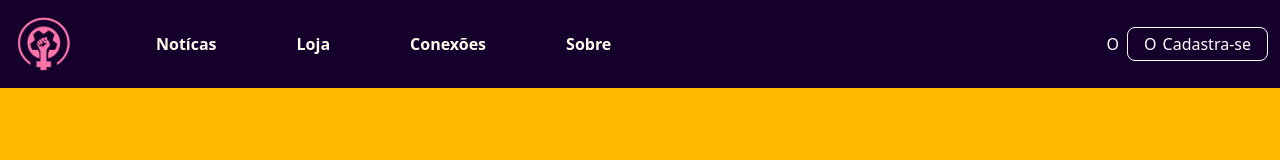
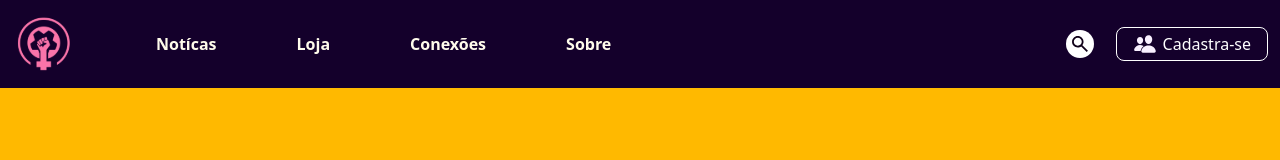
Before and after one commit to syinapse/PassaBola-website, a React (Vite) app: page / in a window 1280 px wide. Shown: the top 160 px of the page. Built offline with nearby package versions, Linux system fonts and the light colour scheme.

Commit message:
feat: adicionando imgs header

```diff
--- a/src/components/Header1.jsx
+++ b/src/components/Header1.jsx
@@ -3,6 +3,8 @@ import { ButtonCadastro } from './ui/ButtonCadastro'
 import { useNavigate } from 'react-router-dom'
 
 import logo from '../assets/logos/LogoPassaabola.svg'
+import search from '../assets/icons/BasicSearch.svg'
+
 export const Header1 = () => {
   const handleClick = () => {
     navigate('/cadastro')
@@ -27,8 +29,8 @@ const navigate = useNavigate()
 
 
       <div className="flex items-center gap-2 text-white">
-        <span>O</span>
-        <ButtonCadastro onClick={handleClick} />
+ <img src={search} alt="Logo" className="w-14 h-7 object-contain cursor-pointer" />
+        <ButtonCadastro c onClick={handleClick} />
       </div>
     </header>
   )
--- a/src/components/ui/ButtonCadastro.jsx
+++ b/src/components/ui/ButtonCadastro.jsx
@@ -1,12 +1,12 @@
 import React from 'react'
-
+import perfil from '../../assets/icons/perfilIcon.svg'
 export const ButtonCadastro = ({ onClick }) => {
   return (
     <button
       onClick={onClick}
-      className='flex gap-1.5 text-white border-white border rounded-lg px-4 py-1'
+      className='flex gap-1.5 items-center text-white border-white border-[1.50px] rounded-lg px-4 py-1 cursor-pointer'
     >
-      <span>O</span>
+        <img src={perfil} alt="Logo" className="w-6 h-6 object-contain" />
       <span>Cadastra-se</span>
     </button>
   )
```
Also changed, not shown: src/assets/icons/BasicSearch.svg (added), src/assets/icons/perfilIcon.svg (added).
